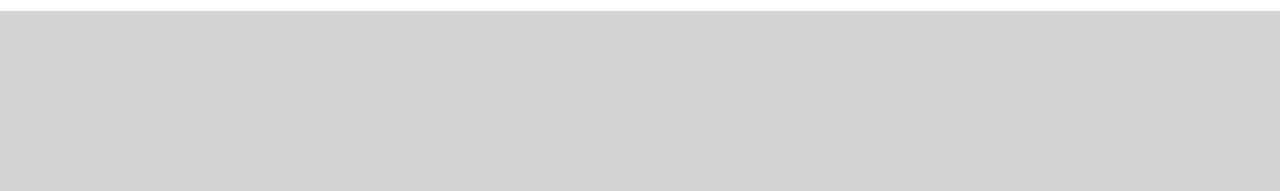
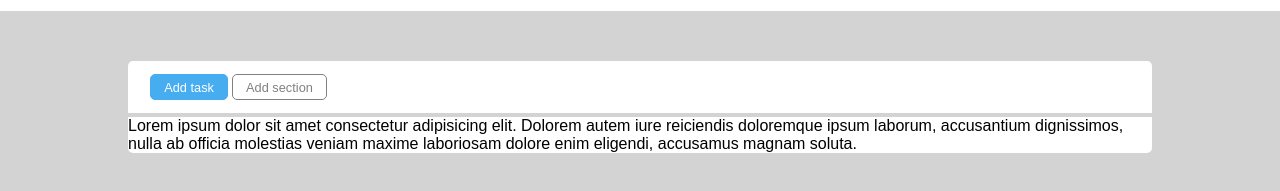
Before and after one commit to olgas-class/css-toboolist-correzione, a plain HTML site: page index.html in a window 1280 px wide. Shown: the part 69-260 px from the top of the page. Drawn offline with Linux system fonts and the light colour scheme.

Commit message:
Add: nav section

```diff
--- a/css/style.css
+++ b/css/style.css
@@ -9,6 +9,27 @@
 body {
     background-color: lightgray;
     font-family: Arial, Helvetica, sans-serif;
+}
+
+/* Buttons */
+.btn {
+   border-radius: 5px;
+   padding: .3rem .8rem;
+   font-size: .8rem;
+   border: 0;
+   cursor: pointer;
+}
+
+.btn-filled {
+    background-color: #47ADF1;
+    color: white;
+    border: 1px solid #47ADF1;
+}
+
+.btn-empty {
+    background-color: white;
+    border: 1px solid gray;
+    color: gray;
 }
 
 /* HEADER */
@@ -27,3 +48,16 @@ body {
     display: inline-block;
     vertical-align: middle;
 }
+
+/* MAIN */
+.container {
+    width: 80%;
+    margin: 50px auto;
+    background-color: white;
+    border-radius: 5px;
+}
+
+.actions {
+    padding: .8rem 1.4rem;
+    border-bottom: 4px solid lightgray;
+}
--- a/index.html
+++ b/index.html
@@ -19,12 +19,18 @@
     <!-- Main -->
     <main>
         <div class="container">
+
             <!-- Main nav -->
-            <nav></nav>
+            <nav class="actions">
+                <button class="btn btn-filled">Add task</button>
+                <button class="btn btn-empty">Add section</button>
+            </nav>
             <!-- /Main nav -->
 
             <!-- Tasks -->
-            <div class="tasks"></div>
+            <div class="tasks">
+                Lorem ipsum dolor sit amet consectetur adipisicing elit. Dolorem autem iure reiciendis doloremque ipsum laborum, accusantium dignissimos, nulla ab officia molestias veniam maxime laboriosam dolore enim eligendi, accusamus magnam soluta.
+            </div>
             <!-- /Tasks -->
 
         </div>
```
